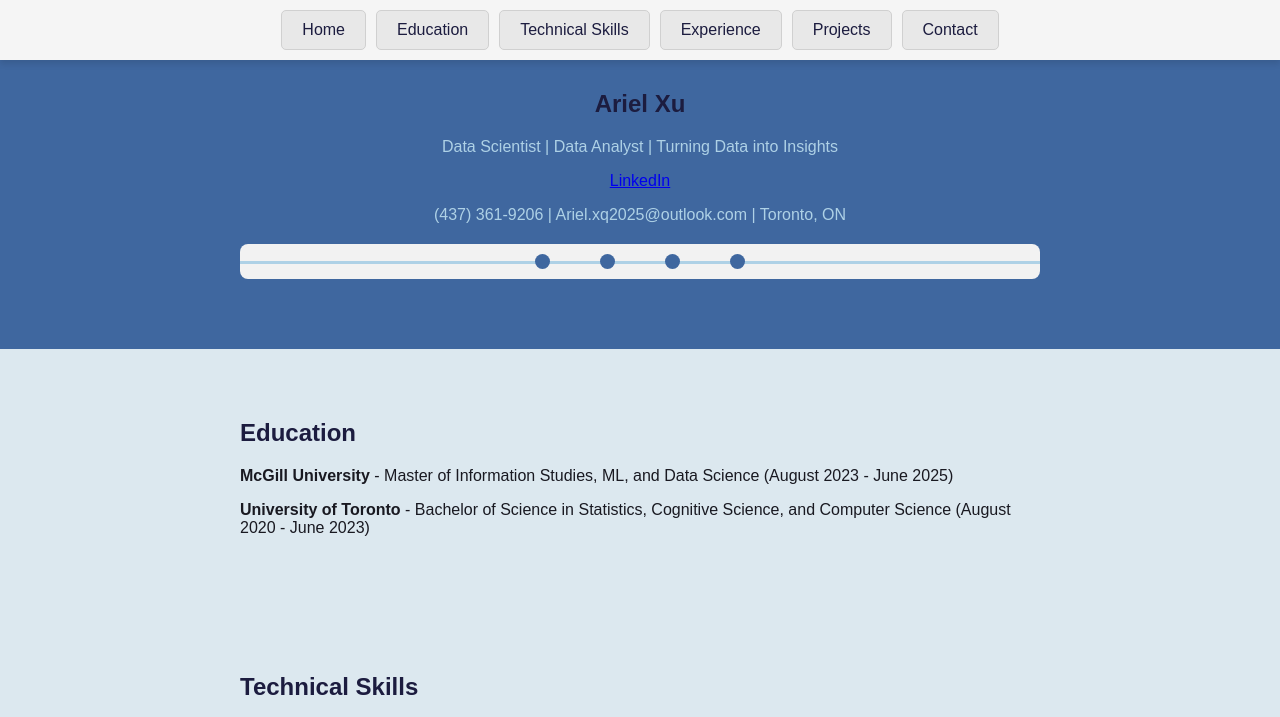
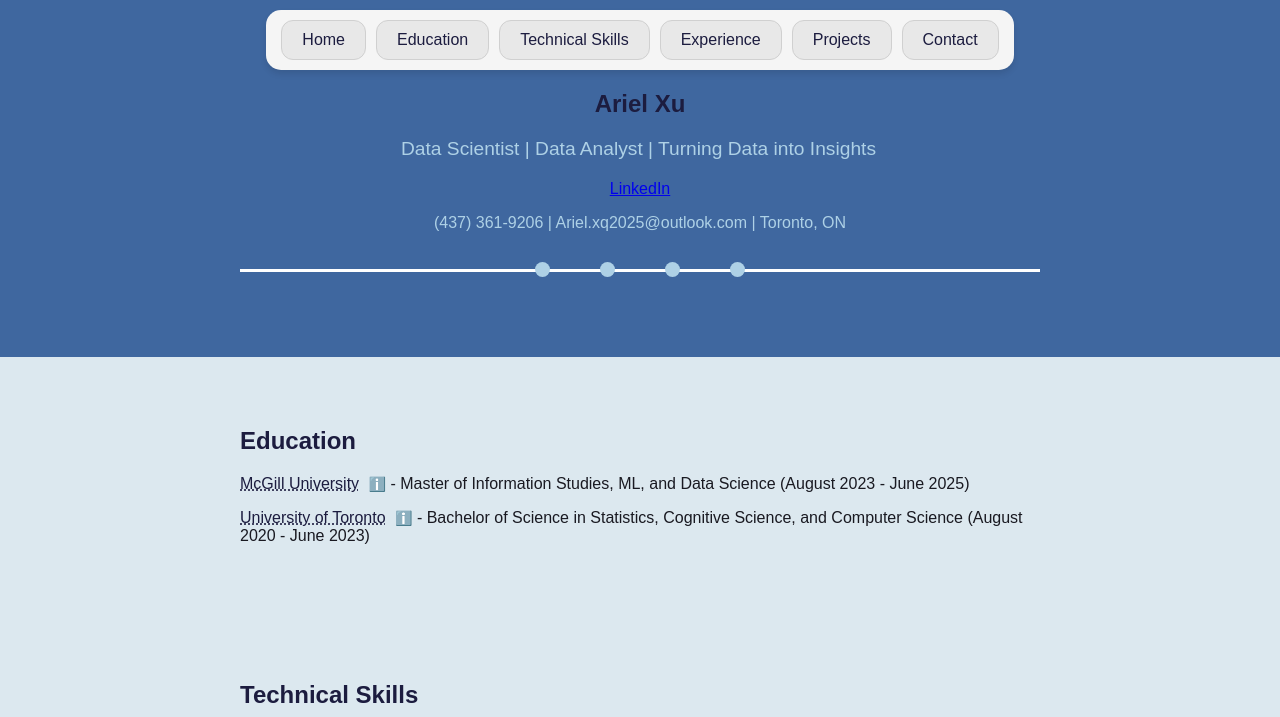
Before and after one commit to Ariel-Q/Ariel-Q.github.io, a plain HTML site: page personal_website.html in a window 1280 px wide. Shown: the top 717 px of the page. Drawn offline with Linux system fonts and the light colour scheme; a web font is replaced by a local one.

Commit message:
11-16 11：58

```diff
--- a/personal_website.html
+++ b/personal_website.html
@@ -11,6 +11,7 @@
 
 <!-- Header Section with Timeline -->
 <header>
+  <div class="navbar-container">
     <div class="navbar">
       <a href="#home">Home</a>
       <a href="#education">Education</a>
@@ -19,9 +20,11 @@
       <a href="#projects">Projects</a>
       <a href="#contact">Contact</a>
     </div>
+  </div>
+
   <section id="home" class="section">
     <h1>Ariel Xu</h1>
-    <p class="tagline">Data Scientist | Data Analyst | Turning Data into Insights</p>
+    <p class="tagline"><span>Data Scientist | Data Analyst | Turning Data into Insights</span></p>
     <a href="https://www.linkedin.com/in/qin-xu--ariel" target="_blank" class="linkedin-icon">LinkedIn</a>
     <p class="contact-info">(437) 361-9206 | Ariel.xq2025@outlook.com | Toronto, ON</p>
     <div class="timeline">
@@ -33,11 +36,38 @@
   </section>
 </header>
 
-<!-- Education Section with Hover Details -->
 <section id="education" class="section">
   <h2>Education</h2>
-  <p><strong>McGill University</strong> - Master of Information Studies, ML, and Data Science (August 2023 - June 2025)</p>
-  <p><strong>University of Toronto</strong> - Bachelor of Science in Statistics, Cognitive Science, and Computer Science (August 2020 - June 2023)</p>
+
+  <!-- Institution 1 -->
+  <div class="institution">
+    <p>
+      <span class="university-name">McGill University</span> <span class="info-icon">ℹ️</span> - Master of Information Studies, ML, and Data Science (August 2023 - June 2025)
+    </p>
+    <div class="details">
+      <p>Relevant Coursework:</p>
+      <ul>
+        <li>Machine Learning</li>
+        <li>Data Science</li>
+        <li>Natural Language Processing</li>
+      </ul>
+    </div>
+  </div>
+
+  <!-- Institution 2 -->
+  <div class="institution">
+    <p>
+      <span class="university-name">University of Toronto</span> <span class="info-icon">ℹ️</span> - Bachelor of Science in Statistics, Cognitive Science, and Computer Science (August 2020 - June 2023)
+    </p>
+    <div class="details">
+      <p>Relevant Coursework:</p>
+      <ul>
+        <li>Statistics</li>
+        <li>Cognitive Science</li>
+        <li>Data Structures and Algorithms</li>
+      </ul>
+    </div>
+  </div>
 </section>
 
 <!-- Technical Skills Section with Bar Charts -->
--- a/styles_2.css
+++ b/styles_2.css
@@ -24,17 +24,34 @@ header {
     padding: 20px;
 }
 
-.navbar {
+/* Reset Body Margin and Padding */
+/*body, html {*/
+/*    margin: 0;*/
+/*    padding: 0;*/
+/*    box-sizing: border-box;*/
+/*}*/
+
+/* Navbar Container to Center the Navbar */
+.navbar-container {
     position: fixed;
-    top: 0;
-    left: 0;
-    width: 100%;
-    background-color: #f5f5f5; /* Lighter background color */
+    top: 10px; /* Space from the top */
+    left: 50%; /* Center horizontally */
+    transform: translateX(-50%); /* Shift to center */
+    z-index: 1000;
+    width: 100%; /* Allow the navbar to be centered within viewport */
     display: flex;
     justify-content: center;
-    padding: 10px 0;
-    box-shadow: 0 4px 6px rgba(0, 0, 0, 0.1); /* Adds subtle shadow */
-    z-index: 1000; /* Keeps navbar on top of other elements */
+}
+
+/* Navbar Styles */
+.navbar {
+    background-color: #f5f5f5; /* Light background */
+    display: flex;
+    justify-content: center;
+    padding: 10px;
+    box-shadow: 0 4px 6px rgba(0, 0, 0, 0.1);
+    border-radius: 15px; /* Rounded corners for the entire navbar */
+    max-width: 90%; /* Make navbar narrower with space on sides */
 }
 
 /* Navbar Links */
@@ -44,9 +61,9 @@ header {
     padding: 10px 20px;
     font-family: var(--font-secondary);
     font-size: 16px;
-    border-radius: 5px; /* Rounded edges */
-    margin: 0 5px; /* Space between items */
     background-color: #e8e8e8; /* Slightly darker than navbar background */
+    border-radius: 12px; /* Rounded corners for each button */
+    margin: 0 5px; /* Space between each button */
     border: 1px solid #d0d0d0; /* Light border for each item */
     transition: background-color 0.3s ease, color 0.3s ease;
 }
@@ -56,7 +73,6 @@ header {
     background-color: var(--columbia-blue); /* Color on hover */
     color: white;
 }
-
 .section {
     padding: 50px 20px;
     max-width: 800px;
@@ -68,6 +84,29 @@ h1, h2 {
     color: var(--space-cadet);
 }
 
+/* Typewriter Effect */
+.tagline span {
+    display: inline-block;
+    font-family: var(--font-accent); /* Use your preferred font */
+    font-size: 1.2em;
+    color: var(--columbia-blue); /* Customize color as desired */
+    white-space: nowrap; /* Prevent line breaks */
+    overflow: hidden; /* Hide overflowing text */
+    border-right: 3px solid var(--columbia-blue); /* Cursor effect */
+    animation: typing 3s steps(30, end), blink-caret 0.5s step-end infinite;
+}
+
+/* Typing Animation */
+@keyframes typing {
+    from { width: 0; }
+    to { width: 100%; }
+}
+
+/* Blinking Cursor */
+@keyframes blink-caret {
+    from, to { border-color: transparent; }
+    50% { border-color: var(--columbia-blue); }
+}
 .tagline, .contact-info {
     font-family: var(--font-accent);
     color: var(--columbia-blue);
@@ -82,9 +121,9 @@ h1, h2 {
     margin-top: 20px;
     padding: 10px; /* Add padding to ensure visibility */
     gap: 50px;
-    background-color: #f2f2f2; /* Temporary background color for visibility */
+    /*background-color: #f2f2f2; !* Temporary background color for visibility *!*/
     z-index: 2; /* Bring the timeline forward */
-    border-radius: 8px;
+    /*border-radius: 8px;*/
 }
 
 .timeline::before {
@@ -94,7 +133,7 @@ h1, h2 {
     left: 0;
     width: 100%;
     height: 3px;
-    background-color: var(--columbia-blue);
+    background-color: white;
     z-index: -1; /* Keep this below the timeline dots */
 }
 
@@ -102,7 +141,7 @@ h1, h2 {
     position: relative;
     width: 15px;
     height: 15px;
-    background-color: var(--lapis-lazuli);
+    background-color: var(--columbia-blue);
     border-radius: 50%;
     cursor: pointer;
     transition: background-color 0.3s ease;
@@ -118,7 +157,7 @@ h1, h2 {
     transform: translateX(-50%);
     white-space: nowrap;
     padding: 5px 10px;
-    background-color: var(--lapis-lazuli);
+    background-color: var(--raisin-black);
     color: white;
     border-radius: 4px;
     font-size: 12px;
@@ -153,7 +192,42 @@ h1, h2 {
 /*    background-color: var(--columbia-blue);*/
 /*}*/
 
-.timeline-dot:hover::after {
+/* Style for university names */
+.university-name {
+    text-decoration: underline dotted; /* Dotted underline for university name */
+    cursor: pointer;
+    color: var(--space-cadet); /* Default color */
+}
+
+/* Info icon style */
+.info-icon {
+    font-size: 14px;
+    margin-left: 5px;
+    color: var(--columbia-blue);
+}
+
+/* Change color on hover to indicate interactivity */
+.university-name:hover {
+    color: var(--columbia-blue); /* Change text color on hover */
+}
+
+/* Details are hidden by default */
+.details {
+    display: none;
+    background-color: #f9f9f9;
+    border: 1px solid #ddd;
+    padding: 10px;
+    margin-top: 5px;
+    border-radius: 8px;
+    font-size: 14px;
+    color: var(--space-cadet);
+    opacity: 0;
+    transition: opacity 0.3s ease-in-out;
+}
+
+/* Show details on hover */
+.institution:hover .details {
+    display: block;
     opacity: 1;
 }
 
```
Lines whose indentation alone changed are shown as unchanged.
